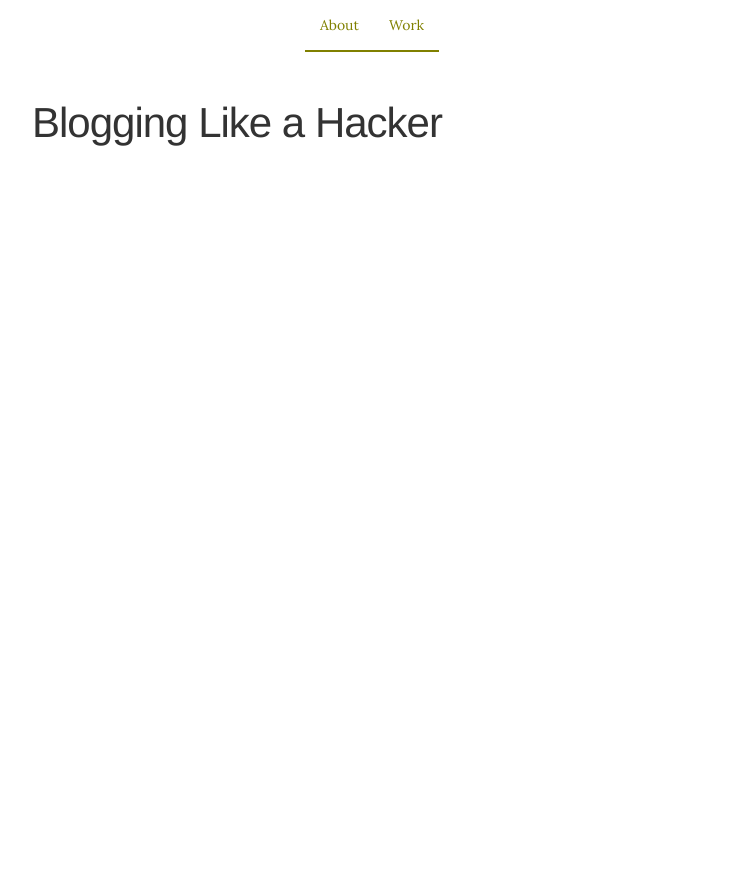
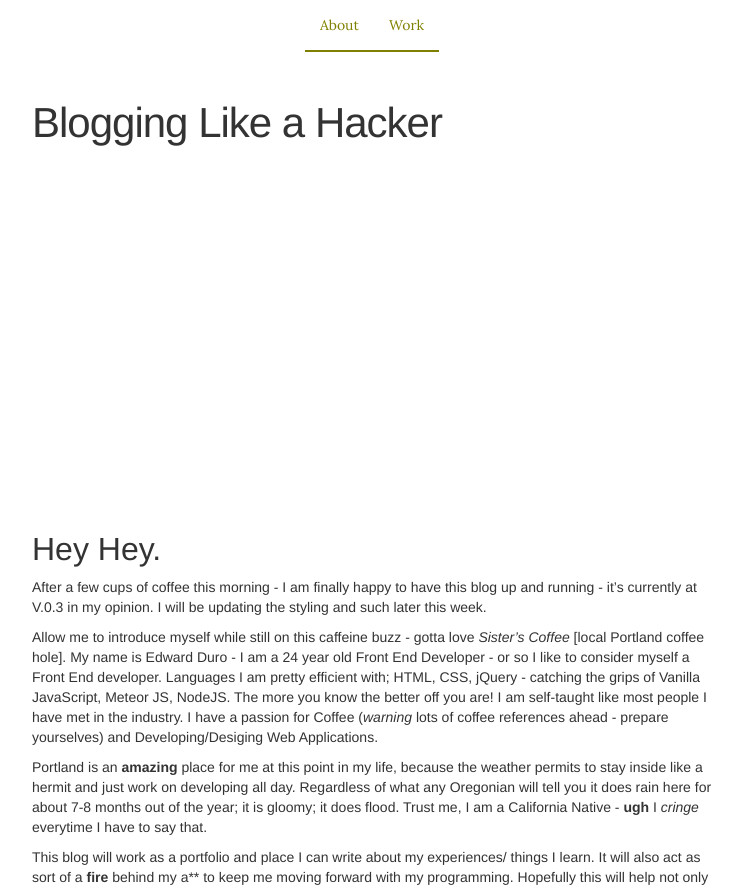
Before and after one commit to eddieduro/blog, a Jekyll site: the page built from _posts/2015-12-15-Blogging-Like-a-Hacker.markdown, in a window 1280 px wide. Shown: the part 577-1466 px from the top of the page, without its empty margins (268-1009 px from the left). Built offline with Jekyll 4.4.1, drawn with Linux system fonts in a browser that asks for light colours; nearby versions of some CDN libraries.

Commit message:
updated about margin

```diff
--- a/_sass/_layout.scss
+++ b/_sass/_layout.scss
@@ -333,10 +333,12 @@
         font-size: 36px;
     }
 }
-
+.about {
+    margin-top: 830px;
+}
 .post-content {
     margin-bottom: $spacing-unit;
-    margin-top: 830px !important;
+    margin-top: 430px !important;
 
     h2 {
         font-size: 32px;
```
Also changed, not shown: about.md (+2 -1 lines).
